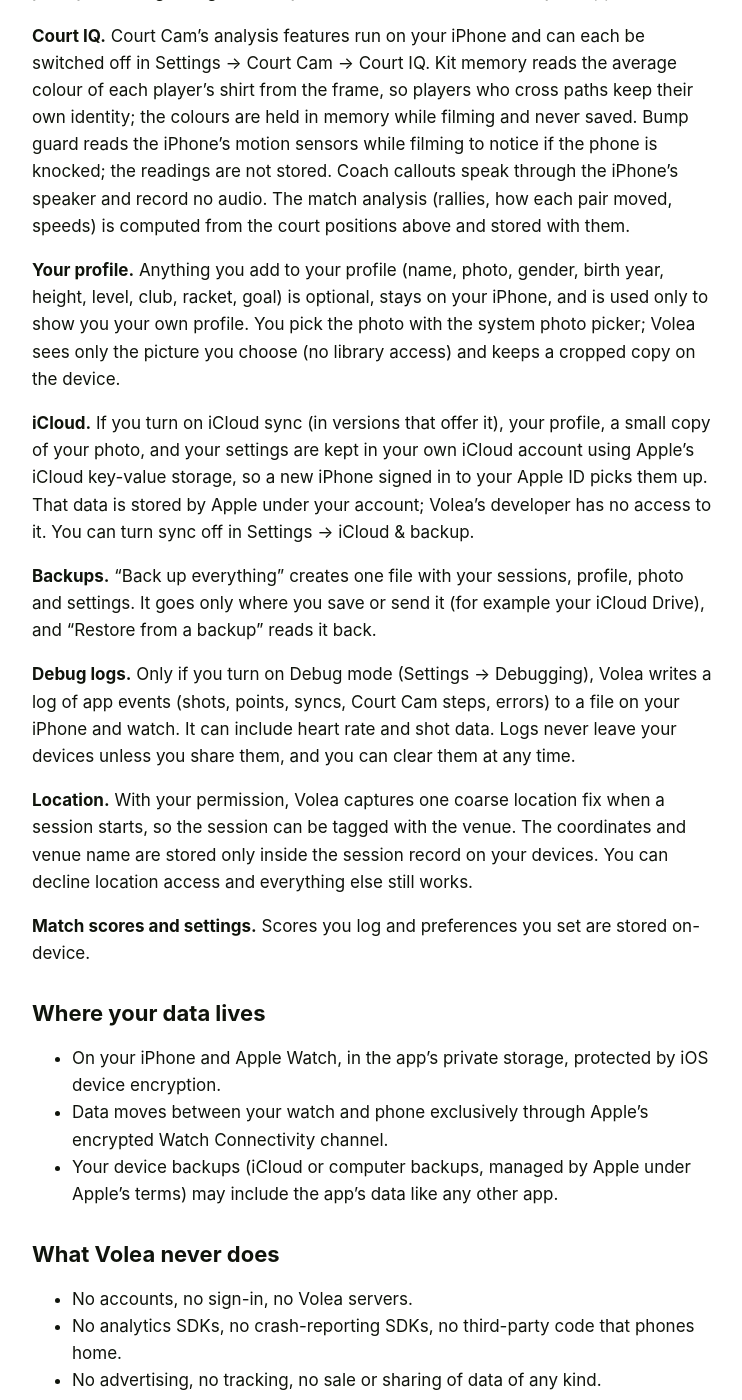
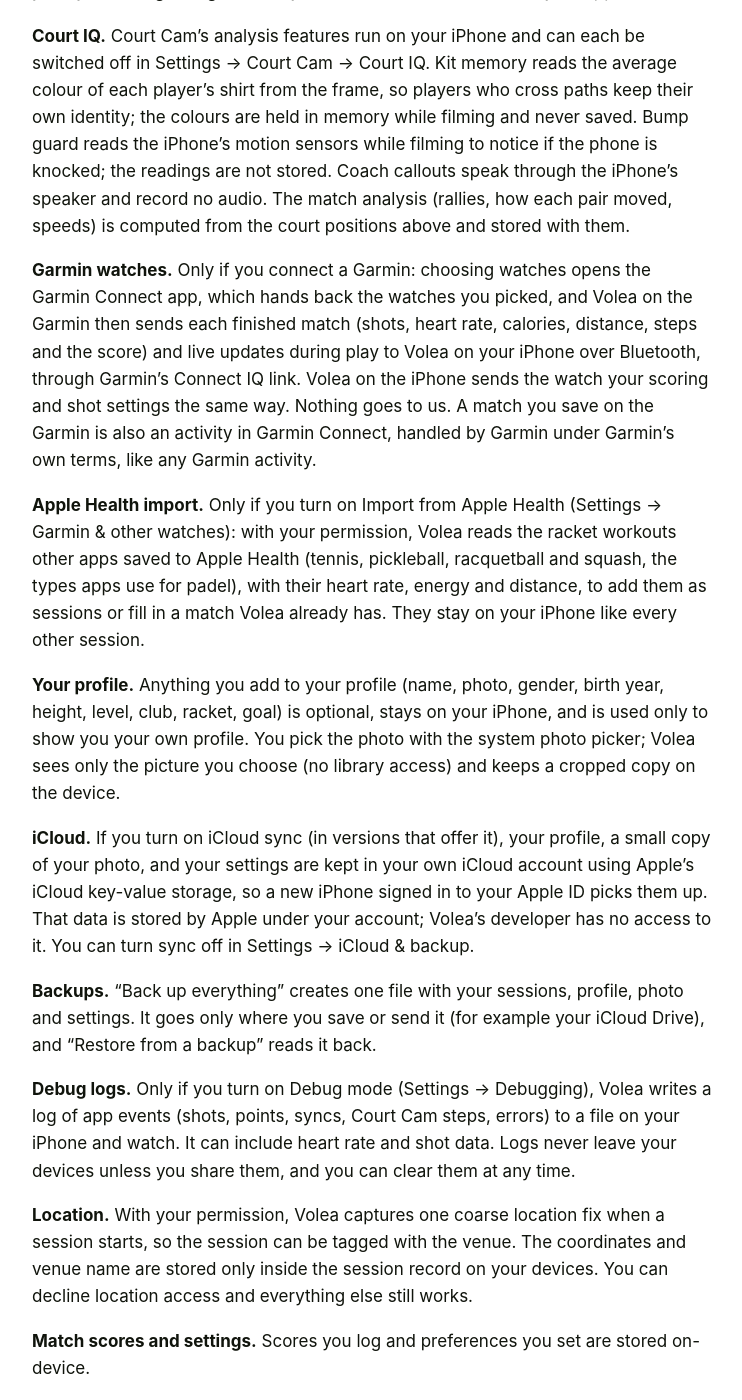
Before and after one commit to Liniker-Seixas/volea, a Jekyll site: the page built from privacy.md, in a window 1280 px wide and 1400 px high, scrolled down 1127 px. Shown: the whole window, without its empty margins (268-1010 px from the left). Built offline with Jekyll 4.4.1, drawn with Linux system fonts in a browser that asks for light colours; some of the changed text lies outside the part shown.

Commit message:
Garmin watches and the Apple Health import in the privacy policy and support

```diff
--- a/privacy.md
+++ b/privacy.md
@@ -58,6 +58,23 @@ through the iPhone's speaker and record no audio. The match analysis
 (rallies, how each pair moved, speeds) is computed from the court
 positions above and stored with them.
 
+**Garmin watches.** Only if you connect a Garmin: choosing watches opens
+the Garmin Connect app, which hands back the watches you picked, and Volea
+on the Garmin then sends each finished match (shots, heart rate, calories,
+distance, steps and the score) and live updates during play to Volea on
+your iPhone over Bluetooth, through Garmin's Connect IQ link. Volea on the
+iPhone sends the watch your scoring and shot settings the same way. Nothing
+goes to us. A match you save on the Garmin is also an activity in Garmin
+Connect, handled by Garmin under Garmin's own terms, like any Garmin
+activity.
+
+**Apple Health import.** Only if you turn on Import from Apple Health
+(Settings → Garmin & other watches): with your permission, Volea reads the
+racket workouts other apps saved to Apple Health (tennis, pickleball,
+racquetball and squash, the types apps use for padel), with their heart
+rate, energy and distance, to add them as sessions or fill in a match Volea
+already has. They stay on your iPhone like every other session.
+
 **Your profile.** Anything you add to your profile (name, photo, gender,
 birth year, height, level, club, racket, goal) is optional, stays on your
 iPhone, and is used only to show you your own profile. You pick the photo
@@ -108,9 +125,12 @@ stored on-device.
 
 ## Your controls
 
-- **Permissions:** HealthKit, Motion, Camera, and Location access can each be
-  declined at the prompt or revoked any time in iOS Settings and the
-  Health app. The app degrades gracefully.
+- **Permissions:** HealthKit, Motion, Camera, Location and Bluetooth (asked
+  for only when you connect a Garmin) can each be declined at the prompt or
+  revoked any time in iOS Settings and the Health app. The app degrades
+  gracefully.
+- **Garmin:** Settings → Garmin & other watches → Unlink Garmin stops the
+  link; Import from Apple Health can be switched off there too.
 - **Export:** Settings → Data → Export all sessions gives you everything
   as a JSON file you own.
 - **Profile:** every profile field can be cleared, and the photo removed
```
Also changed, not shown: support.md (+4 -0 lines).
